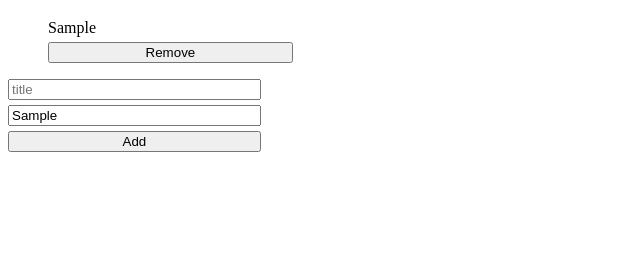
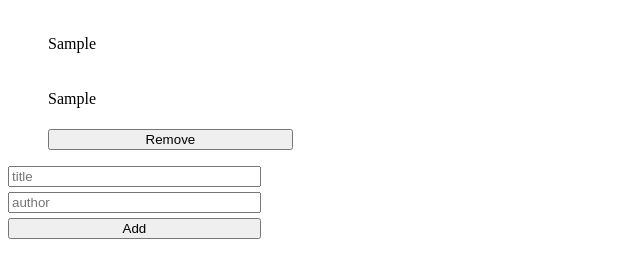
Before and after one commit to ilyassatlassi/TODO-list2, a plain HTML site: page index.html in a window 1280 px wide. Both pictures are taken after typing "Sample", "Sample" into the empty fields and a click on the input "Add". Shown: the part 61-338 px from the top of the page, without its empty margins (0-640 px from the left). Drawn offline with Linux system fonts and the light colour scheme.

Commit message:
add some style

```diff
--- a/main.js
+++ b/main.js
@@ -16,10 +16,11 @@ if (localStorage.tasks) {
 // Add function
 add.onclick = function () {
   if (title.value !== "") {
-    addTask(title.value);
+    addTask(title.value, author.value);
     title.value = "";
-  };
-}
+    author.value = "";
+  }
+};
 //remove function
 list.addEventListener("click", (e) => {
   //delete button
@@ -32,11 +33,12 @@ list.addEventListener("click", (e) => {
 });
 
 // Add task to array
-function addTask(title) {
+function addTask(title, author) {
   //task Data
   const task = {
     id: Date.now(),
     title: title,
+    author: author,
     completed: false,
   };
 
@@ -51,9 +53,14 @@ function showList(arrayOfTitle) {
   list.innerHTML = "";
   arrayOfTitle.forEach((task) => {
     let li = document.createElement("li");
+    let titleBook = document.createElement("p");
+    let authorBook = document.createElement("p");
+    titleBook.textContent = task.title;
+    authorBook.textContent = task.author;
     li.className = "task";
     li.setAttribute("data-id", task.id);
-    li.appendChild(document.createTextNode(task.title));
+    li.appendChild(titleBook);
+    li.appendChild(authorBook);
     let span = document.createElement("button");
     span.className = "del";
     span.appendChild(document.createTextNode("Remove"));
@@ -75,8 +82,8 @@ function getDataFromLocal() {
 }
 
 function deleteFromLocal(taskId) {
-  arrayOfTitle = arrayOfTitle.filter((task) => task.id != taskId)
-  AddToLocal(arrayOfTitle)
+  arrayOfTitle = arrayOfTitle.filter((task) => task.id != taskId);
+  AddToLocal(arrayOfTitle);
 }
 
 showList(arrayOfTitle);
--- a/style.css
+++ b/style.css
@@ -10,3 +10,7 @@
   width: 20%;
   gap: 5px;
 }
+li.task {
+  display: flex;
+  flex-direction: column;
+}
```
